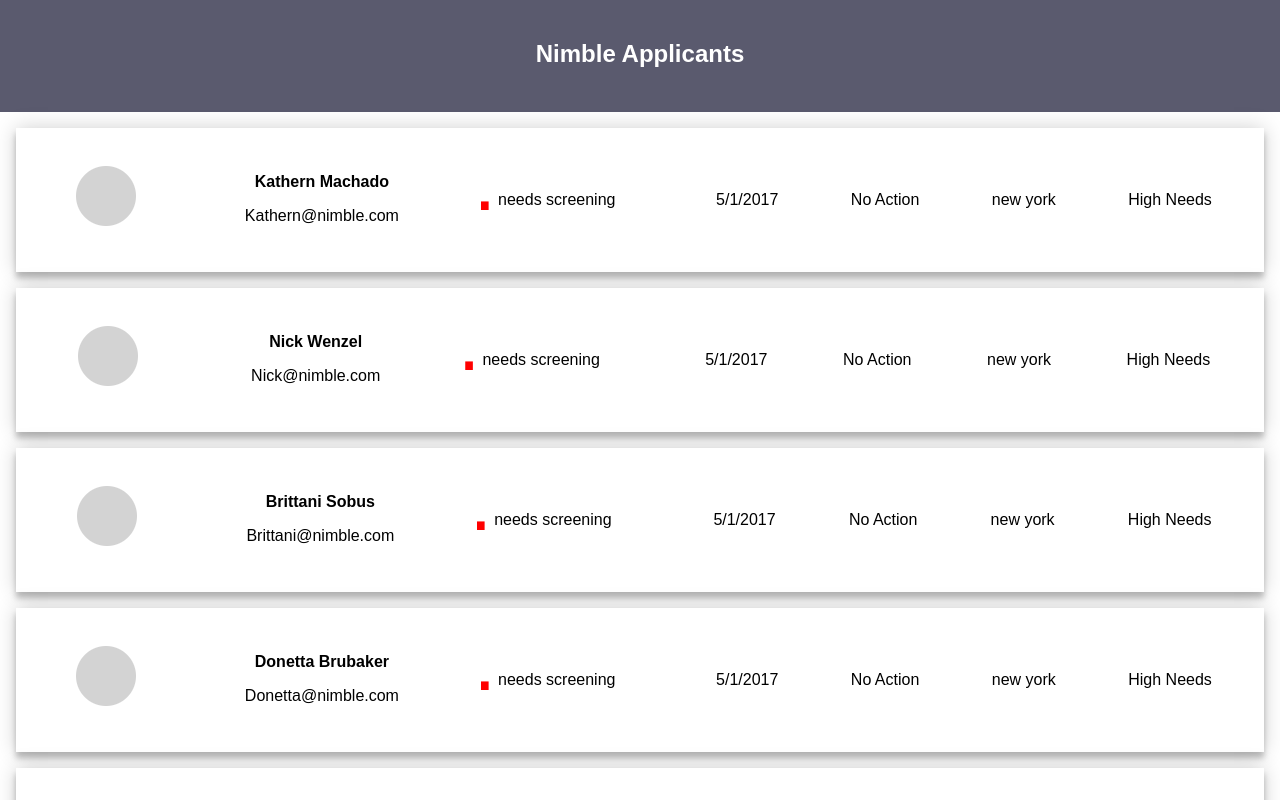
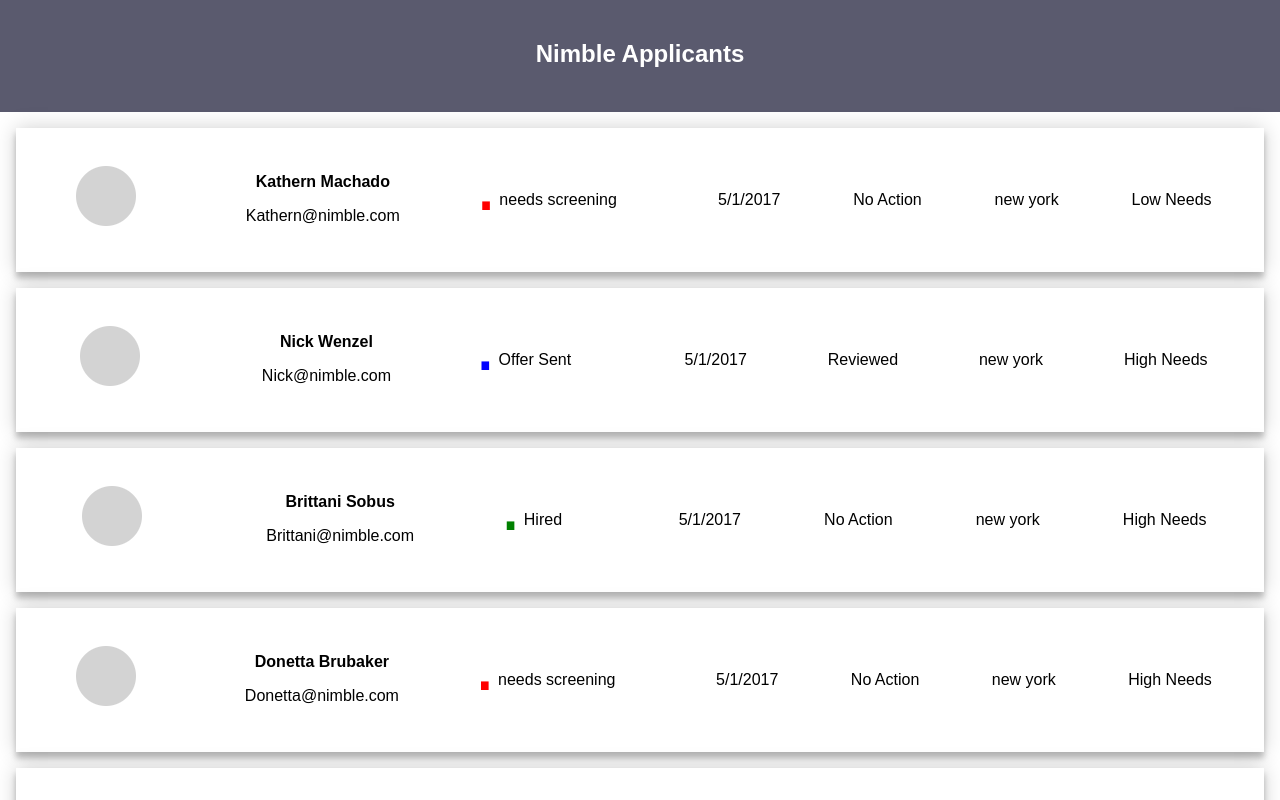
Before and after one commit to adamcooper86/nimble-demo, a React (Create React App) app in the folder app/: page / in a window 1280 px wide. Shown: the top 800 px of the page. Built offline with nearby package versions, Linux system fonts and the light colour scheme.

Commit message:
Adjust data to show demo better - Cheat Commit

```diff
--- a/app/src/App.js
+++ b/app/src/App.js
@@ -11,17 +11,21 @@
         "name": "Kathern Machado",
         "status": "needs screening",
         "applicationDate": "5/1/2017",
-        "location": "new york"},
+        "location": "new york",
+        "highNeeds": "Low Needs"
+    },
     {
         "id": 2,
         "name": "Nick Wenzel",
-        "status": "needs screening",
+        "status": "Offer Sent",
         "applicationDate": "5/1/2017",
-        "location": "new york"},
+        "location": "new york",
+        "lastAction": "Reviewed"
+    },
     {
         "id": 3,
         "name": "Brittani Sobus",
-        "status": "needs screening",
+        "status": "Hired",
         "applicationDate": "5/1/2017",
         "location": "new york"},
     {
```
